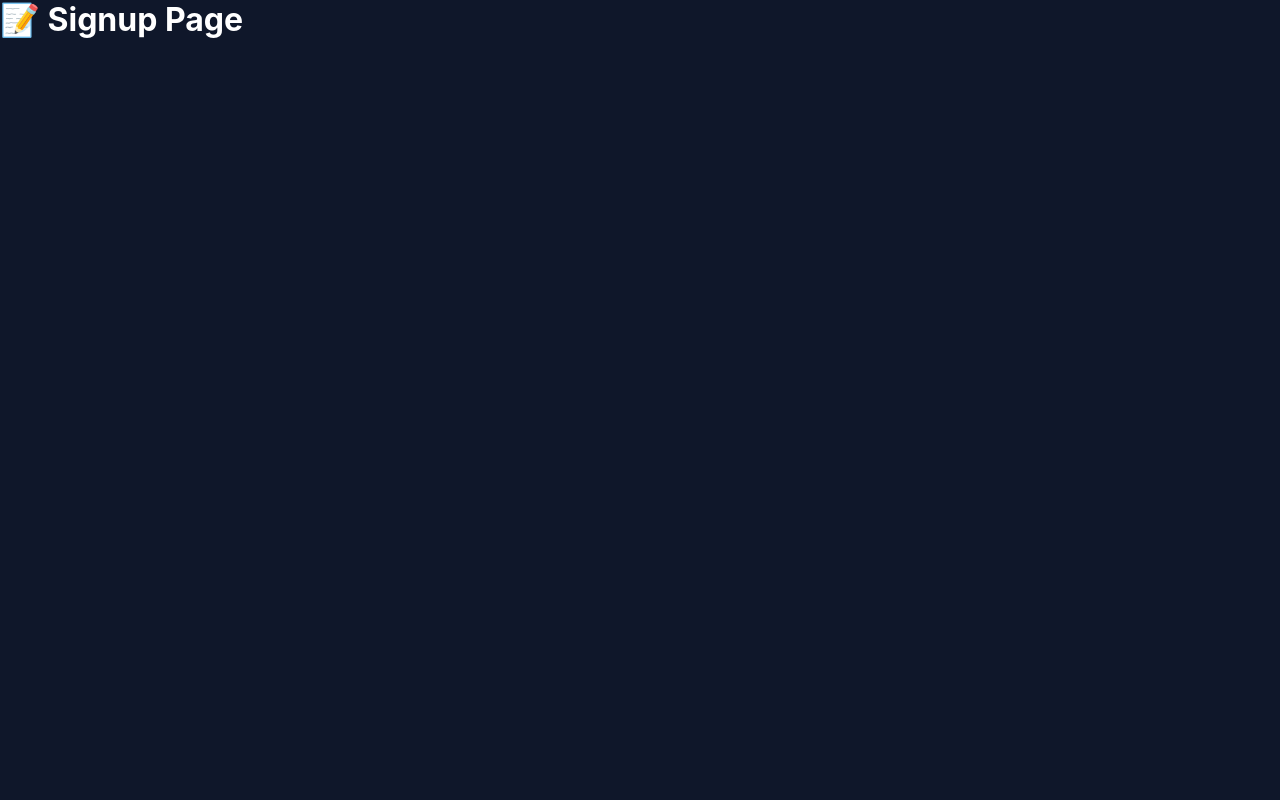
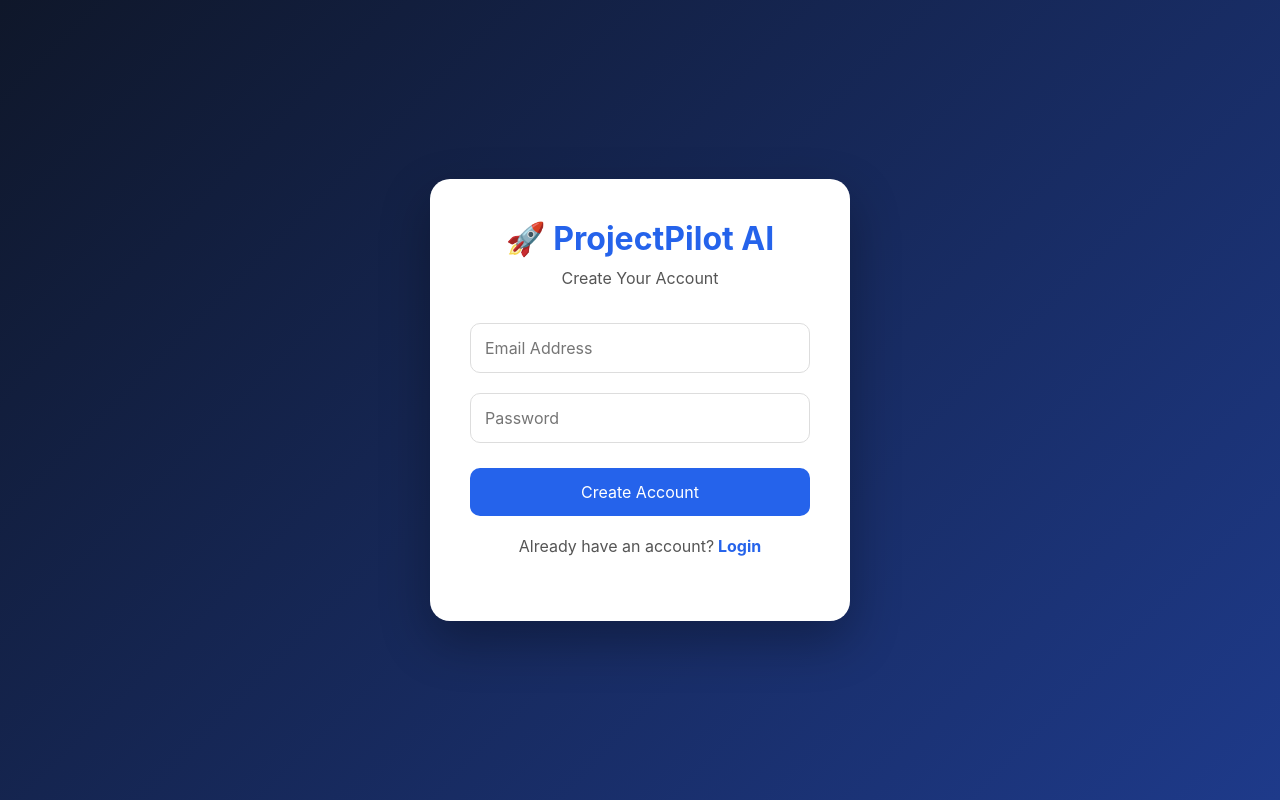
Before and after one commit to santoshml-lab/ProjectPilotAI-React, a React (Vite) app: page /signup in a window 1280 px wide. Built offline with nearby package versions, Linux system fonts and the light colour scheme.

Commit message:
Update Signup.jsx

```diff
--- a/src/pages/Signup.jsx
+++ b/src/pages/Signup.jsx
@@ -1,7 +1,79 @@
+import { useState } from "react";
+import { useNavigate, Link } from "react-router-dom";
+import { supabase } from "../services/supabase";
+import "../styles/login.css";
+
 export default function Signup() {
+
+  const navigate = useNavigate();
+
+  const [email, setEmail] = useState("");
+  const [password, setPassword] = useState("");
+
+  async function handleSignup(e) {
+
+    e.preventDefault();
+
+    const { error } = await supabase.auth.signUp({
+      email,
+      password,
+    });
+
+    if (error) {
+      alert(error.message);
+      return;
+    }
+
+    alert("🎉 Account Created Successfully!");
+
+    navigate("/");
+
+  }
+
   return (
-    <div>
-      <h1>📝 Signup Page</h1>
+
+    <div className="login-page">
+
+      <div className="login-card">
+
+        <h1>🚀 ProjectPilot AI</h1>
+
+        <p>Create Your Account</p>
+
+        <form onSubmit={handleSignup}>
+
+          <input
+            type="email"
+            placeholder="Email Address"
+            value={email}
+            onChange={(e) => setEmail(e.target.value)}
+          />
+
+          <input
+            type="password"
+            placeholder="Password"
+            value={password}
+            onChange={(e) => setPassword(e.target.value)}
+          />
+
+          <button type="submit">
+            Create Account
+          </button>
+
+        </form>
+
+        <p className="signup-link">
+
+          Already have an account?
+
+          <Link to="/"> Login</Link>
+
+        </p>
+
+      </div>
+
     </div>
+
   );
+
 }
```
